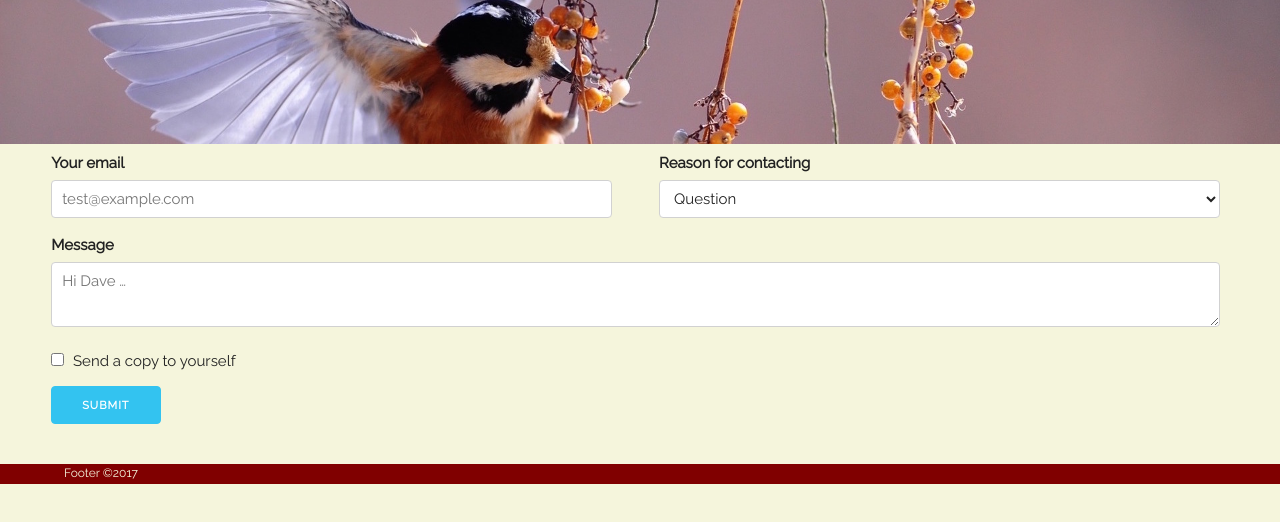
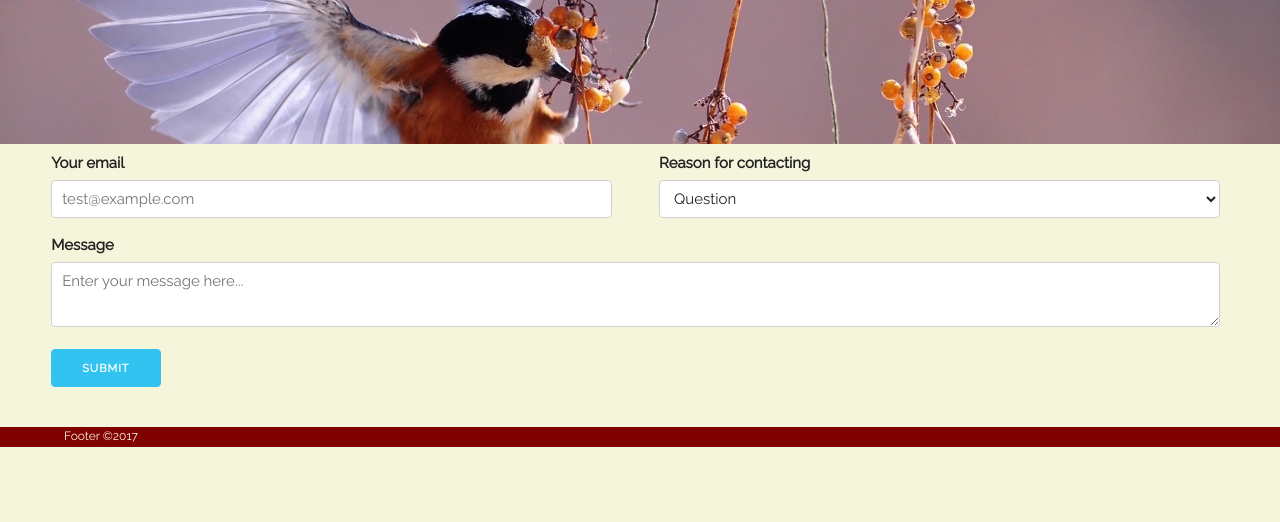
Before and after one commit to saidabd/NCIWebproject2, a plain HTML site: page contact.html in a window 1280 px wide. Shown: the part 188-710 px from the top of the page. Drawn offline with Linux system fonts and the light colour scheme.

Commit message:
contact page + report

```diff
--- a/contact.html
+++ b/contact.html
@@ -73,11 +73,7 @@
 					</div>
 				</div>
 				<label for="message">Message</label>
-				<textarea class="u-full-width" placeholder="Hi Dave …" id="message"></textarea>
-				<label class="send-yourself-copy">
-					<input type="checkbox">
-					<span class="label-body">Send a copy to yourself</span>
-				</label>
+				<textarea class="u-full-width" placeholder="Enter your message here..." id="message"></textarea>
 				<input class="button-primary" type="submit" value="Submit">
 			</form>
 
```
Also changed, not shown: 1 other file.
